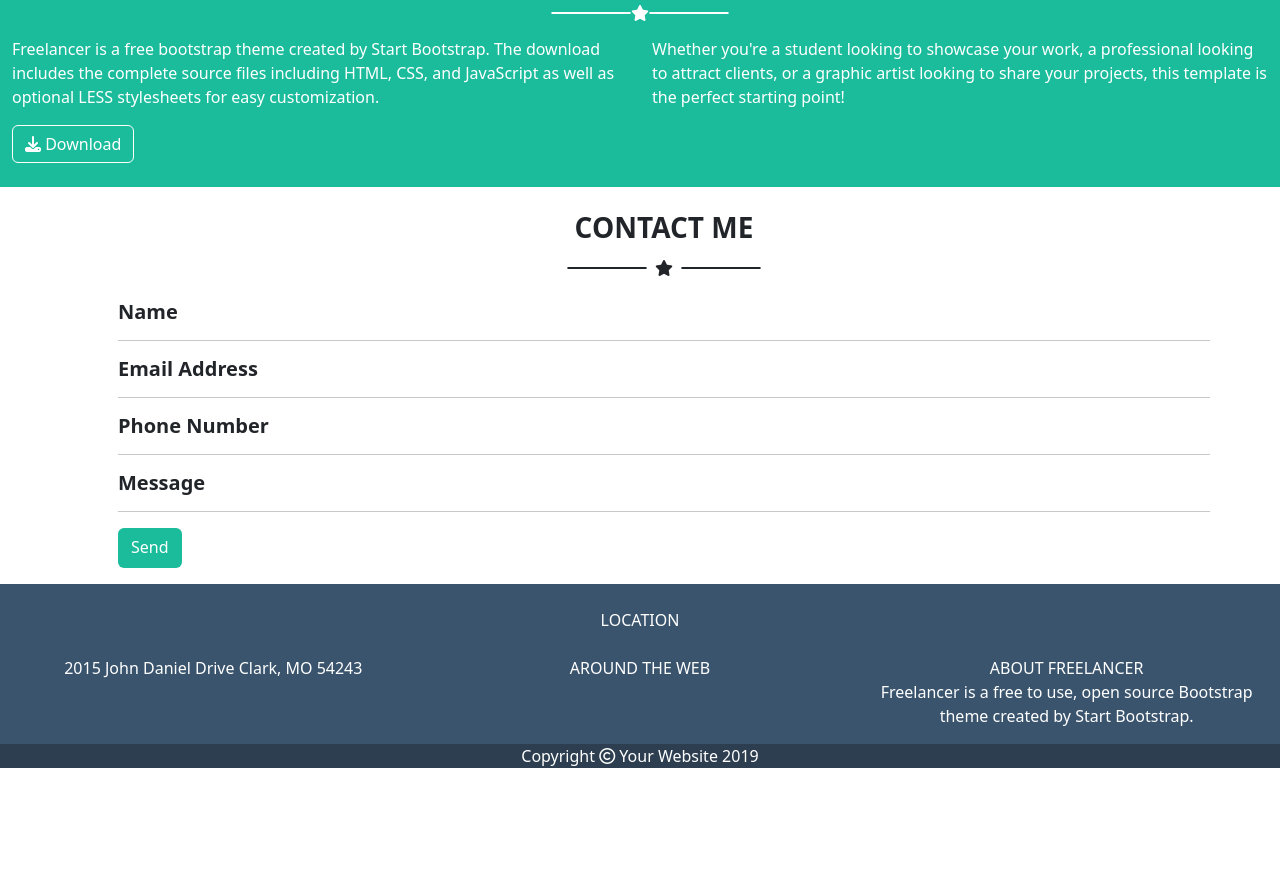
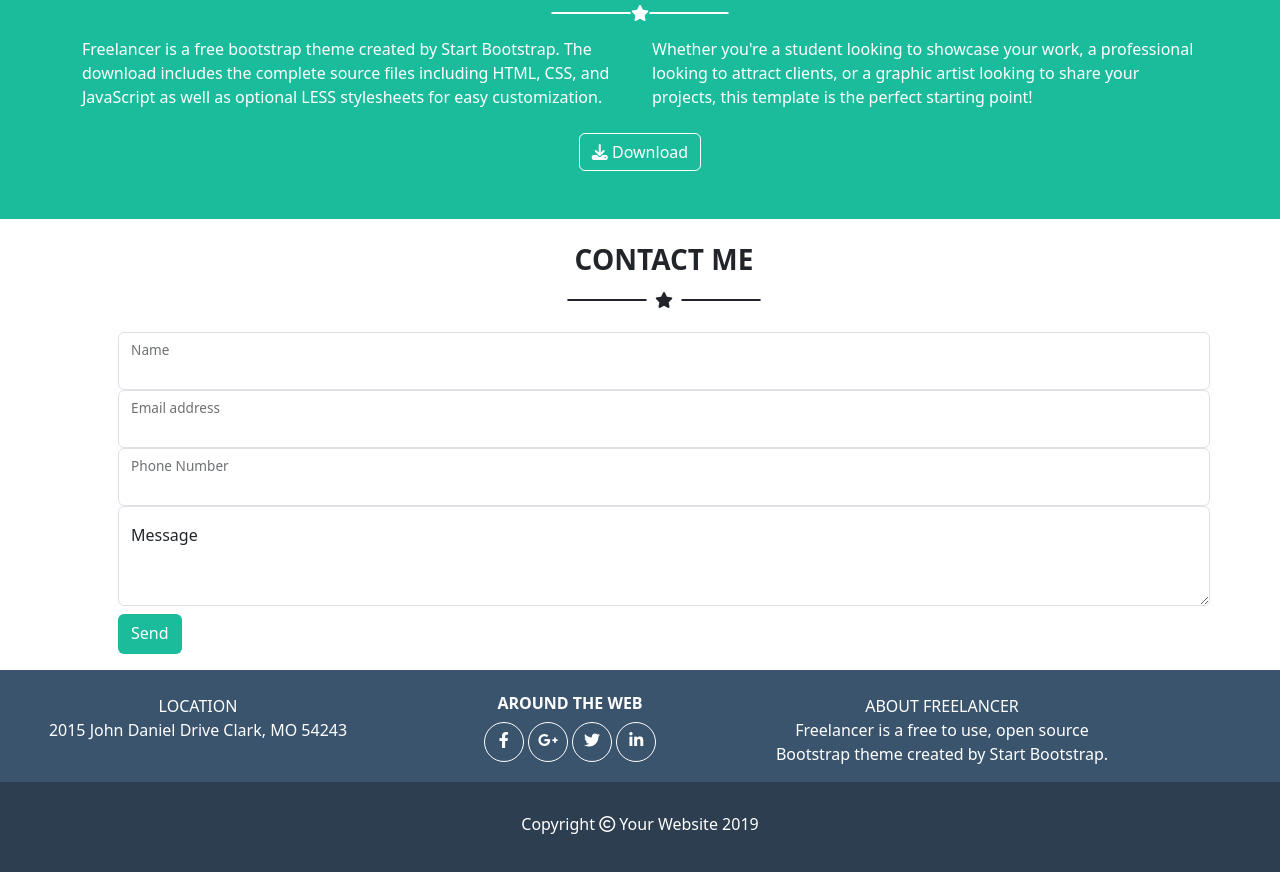
Before and after one commit to marianitadileo/html-css-bootstrap-freelancer, a plain HTML site: page index.html in a window 1280 px wide. Shown: the part 1168-2040 px from the top of the page. Before the commit the page ends 1952 px from the top, so only its background shows below. Drawn offline with nearby package versions, Linux system fonts and the light colour scheme.

Commit message:
add footer

```diff
--- a/css/style.css
+++ b/css/style.css
@@ -33,6 +33,11 @@ header {
     margin-left: 1rem;
 }
 
+.fa-bars {
+    border: 1px solid white;
+    padding: 8px;
+    border-radius: 5px;
+}
 /* MAIN  */
 /* Section Jumbo */
 .ms_jumbo {
@@ -43,12 +48,6 @@ header {
 
 .avatar-img {
     width: 200px;
-}
-
-/* Section-portfolio */
-.portfolio {
-    /* debug */
-    background-color: lightblue;
 }
 
 /* Section about */
@@ -67,6 +66,17 @@ header {
     background-color:#3A546D ;
 }
 
+.ms_icons {
+    display: inline-block;
+    height: 40px;
+    width: 40px;
+    padding: 5px;
+    border-radius: 55%;
+    border: 1px solid white;
+    gap: 3px;
+}
+
 .foot-bot {
+    height: 100px;
     background-color: #2C3E50;
 }
--- a/index.html
+++ b/index.html
@@ -19,13 +19,13 @@
         <header>
             <div class="container h-100">
                 <div class="row h-100 align-items-center">
-                    <div class="col-10 col-md-5">
+                    <div class="col-10 col-md-5 pb-2">
                         <h5>START BOOTSTRAP</h5>
                     </div>
 
                     <div class="col-2 col-md-7">
                         <div class="d-md-none">
-                            <span><i class="fa-solid fa-bars"></i></span>
+                            <span><i class="fa-solid fa-bars fs-4 text"></i></span>
                         </div>
 
                         <nav class="d-none d-md-block">
@@ -95,7 +95,7 @@
 
             <!-- Section-3  -->
             <section class="about">
-                <div class="container-fluid pb-4">
+                <div class="container pb-4">
                     <h4 class="text-center text-white p-3">ABOUT</h4>
                     <div class="d-flex align-items-center justify-content-center pb-3">
                         <div class="line text-white"></div>
@@ -104,25 +104,32 @@
                     </div>
                     <div class="row">
                         <div class="col-12 col-md-6">
-                            <p class="text-white">Freelancer is a free bootstrap
+                            <p class="text-white">
+                                Freelancer is a free bootstrap
                                 theme created by Start Bootstrap.
                                 The download includes the
                                 complete source files including
                                 HTML, CSS, and JavaScript as
                                 well as optional LESS stylesheets
-                                for easy customization.</p>
+                                for easy customization.
+                            </p>
                         </div>
                         <div class="col-12 col-md-6">
-                            <p class="text-white">Whether you're a student looking
+                            <p class="text-white">
+                                Whether you're a student looking
                                 to showcase your work, a
                                 professional looking to attract
                                 clients, or a graphic artist looking
                                 to share your projects, this
                                 template is the perfect starting
-                                point!</p>
+                                point!
+                            </p>
+                        </div>
+                        <div class="col-12 d-flex   justify-content-center mt-2 mb-4">
+                            <button type="button" class="btn btn-outline-primary text-white border-white"><i class="fa-solid fa-download"></i> Download</button>
                         </div>
                     </div>
-                    <button type="button" class="btn btn-outline-primary text-white border-white"><i class="fa-solid fa-download"></i> Download</button>
+
                 </div>
             </section>
 
@@ -139,17 +146,42 @@
                                 <i class="fa-solid fa-star p-2"></i>
                                 <span class="line"></span>
                             </div>
-                            <h5>Name</h5>
-                            <hr>
-                            <h5>Email Address</h5>
-                            <hr>
-                            <h5>Phone Number</h5>
-                            <hr>
-                            <h5>Message</h5>
+                            <form action="">
+                                <div class="form-name">
+                                    <div class="form-floating">
+                                        <input type="text" class="form-control" id="floatingInput">
+                                        <label for="floatingInput">Name</label>
+                                      </div>
+                                </div>
+
+                                <div class="form-email">
+                                    <div class="form-floating">
+                                        <input type="email" class="form-control" id="floatingInput">
+                                        <label for="floatingInput">Email address</label>
+                                      </div>
+                                </div>
+
+                                <div class="form-number">
+                                    <div class="form-floating">
+                                        <input type="text" class="form-control" id="floatingInput">
+                                        <label for="floatingInput">Phone Number</label>
+                                      </div>
+
+                                </div>
+
+                                <div class="textarea">
+                                    <div class="form-floating">
+                                        <textarea class="form-control" placeholder="Leave a comment here" id="floatingTextarea2" style="height: 100px"></textarea>
+                                        <label for="floatingTextarea2">Message</label>
+                                      </div>
+
+                                </div>
+
+                            </form>
+
                         </div>
 
-                        <div class="contact-text pb-3">
-                            <hr>
+                        <div class="contact-text pt-2 pb-3">
                             <a class="btn btn-primary ms_btn_send pb-2" href="#" role="button">Send</a>
                         </div>
                     </div>
@@ -160,13 +192,18 @@
         <!-- FOOTER  -->
         <footer>
             <div class="container-fluid foot-top h-200">
-                <div class="row gy-4 text-center text-white ">
-                    <span>LOCATION</span>
+                <div class="container row gy-4 text-center text-white">
+
                     <div class="col-8 col-md-4">
+                        <span>LOCATION</span>
                         <p>2015 John Daniel Drive Clark, MO 54243</p>
                     </div>
-                    <div class="col-8 col-md-4">AROUND THE WEB
-
+                    <div class="col-8 col-md-4">
+                        <h6>AROUND THE WEB</h6>
+                        <span class="ms_icons"><i class="fa-brands fa-facebook-f"></i></span>
+                        <span class="ms_icons"><i class="fa-brands fa-google-plus-g"></i></span>
+                        <span class="ms_icons"><i class="fa-brands fa-twitter"></i></span>
+                        <span class="ms_icons"><i class="fa-brands fa-linkedin-in"></i></span>
                     </div>
                     <div class="col-8 col-md-4">
                         <span>ABOUT FREELANCER</span>
@@ -175,8 +212,8 @@
                 </div>
             </div>
 
-            <div class="foot-bot text-center text-white">
-                <p>Copyright <i class="fa-regular fa-copyright"></i>  Your Website 2019</p>
+            <div class="foot-bot text-center text-white d-flex justify-content-center align-items-center">
+                <p>Copyright <i class="fa-regular fa-copyright"></i> Your Website 2019</p>
             </div>
 
         </footer>
```
